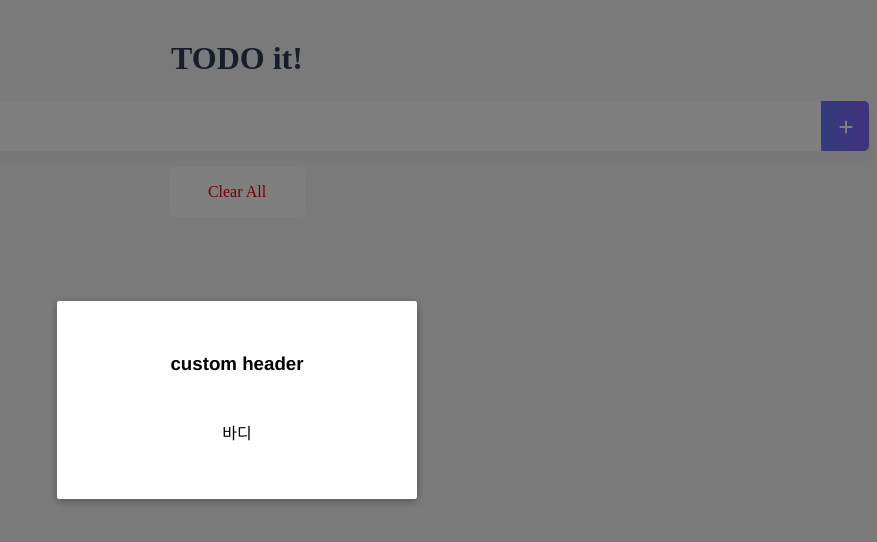
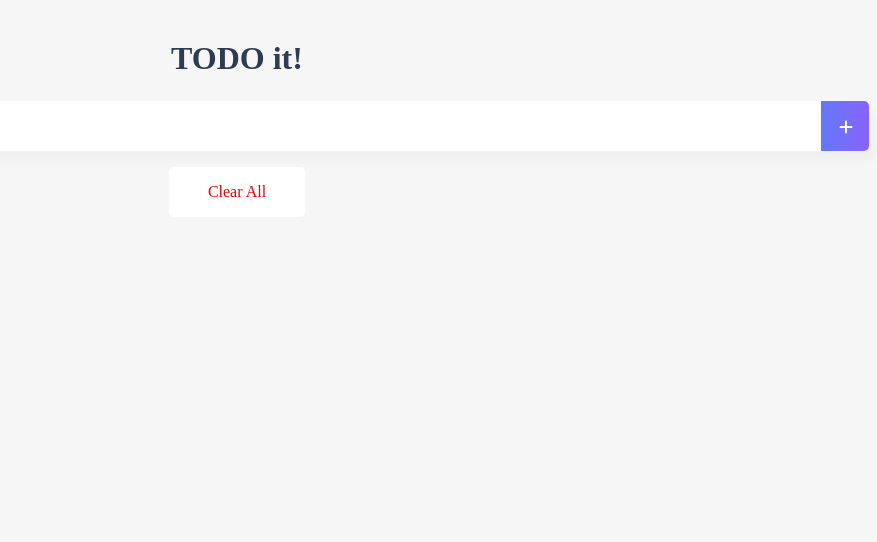
Before and after one commit to sohyeon-zoe-kim/vue-todo, a Vue app: page / in a window 1280 px wide. Shown: the top 542 px of the page, without its empty margins (403-1280 px from the left). Built offline with nearby package versions, Linux system fonts and the light colour scheme.

Commit message:
refector: code 리팩토링

```diff
--- a/src/components/TodoInput.vue
+++ b/src/components/TodoInput.vue
@@ -4,8 +4,13 @@
         <span class="addContainer" @click="addTodo">
             <i class="fa-solid fa-plus addBtn"></i>
         </span>
-        <ModalView v-if="showModal" @close="showModal = false">
-            <h3 slot="header">custom header</h3>
+        <ModalView v-if="showModal">
+            <h3 slot="header">
+                경고!
+                <i class="closeModalBtn fas fa-times" @click="showModal = false"></i>
+            </h3>
+            <div slot="body">무언가를 입력하세요.</div>
+            <!-- <div slot="footer">@sohyeon.kim</div> -->
         </ModalView>
     </div>
 </template>
@@ -15,7 +20,7 @@ export default {
     data : function(){
         return {
             newTodoItem: '',
-            showModal: true
+            showModal: false
         }
     },
     components: {
@@ -28,7 +33,7 @@ export default {
                 this.$emit('addTodoItem', this.newTodoItem);
                 this.clearInput();
             }else{
-                alert('null');
+                this.showModal = !this.showModal;
             }
         },
         clearInput: function(){
--- a/src/components/TodoList.vue
+++ b/src/components/TodoList.vue
@@ -1,6 +1,6 @@
 <template>
     <div>
-        <ul>
+        <transition-group name="list" tag="ul">
                 <li :key="todoItem.item" v-for="(todoItem, index) in propsdata" class="shadow">
                     <i class="fa-solid fa-check checkBtn" :class="{checkBtnCompleted: todoItem.completed}" @click="toggleComplete(todoItem,index)"></i>
                     <span :class="{textCompleted: todoItem.completed}">{{todoItem.item}}</span>
@@ -8,7 +8,7 @@
                         <i class="fa-solid fa-trash-can"></i>
                     </span>
                 </li>
-        </ul>
+        </transition-group>
     </div>
 </template>
 <script>
@@ -57,4 +57,13 @@ li{
     text-decoration: line-through;
     color: #b3adad;
 }
+
+/** 리스트 아이템 트랜지션 추가 */
+.list-enter-active, .list-leave-active {
+  transition: all 1s;
+}
+.list-enter, .list-leave-to /* .list-leave-active below version 2.1.8 */ {
+  opacity: 0;
+  transform: translateY(30px);
+}
 </style>
```
Lines whose indentation alone changed are shown as unchanged.
